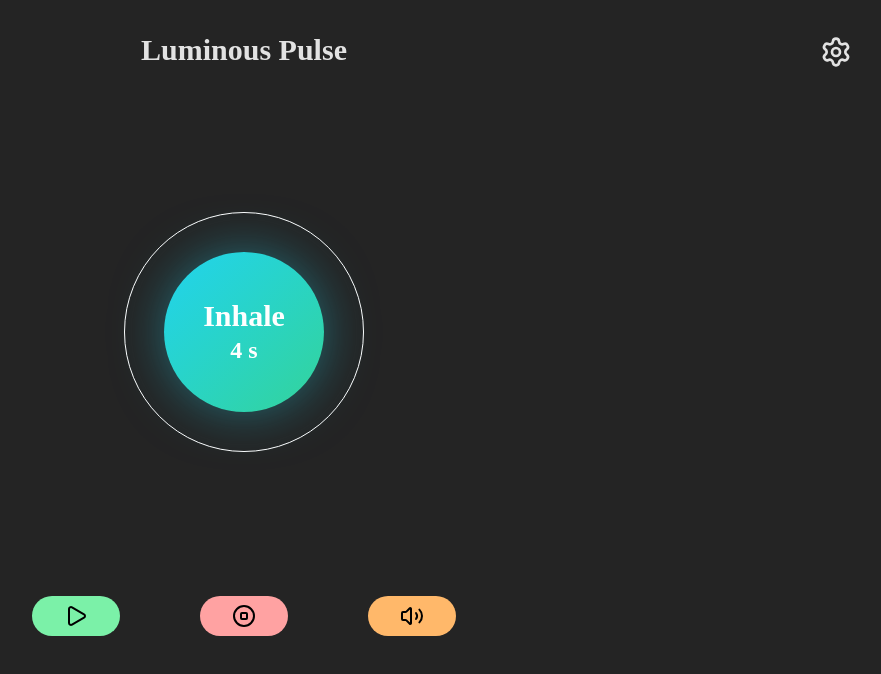
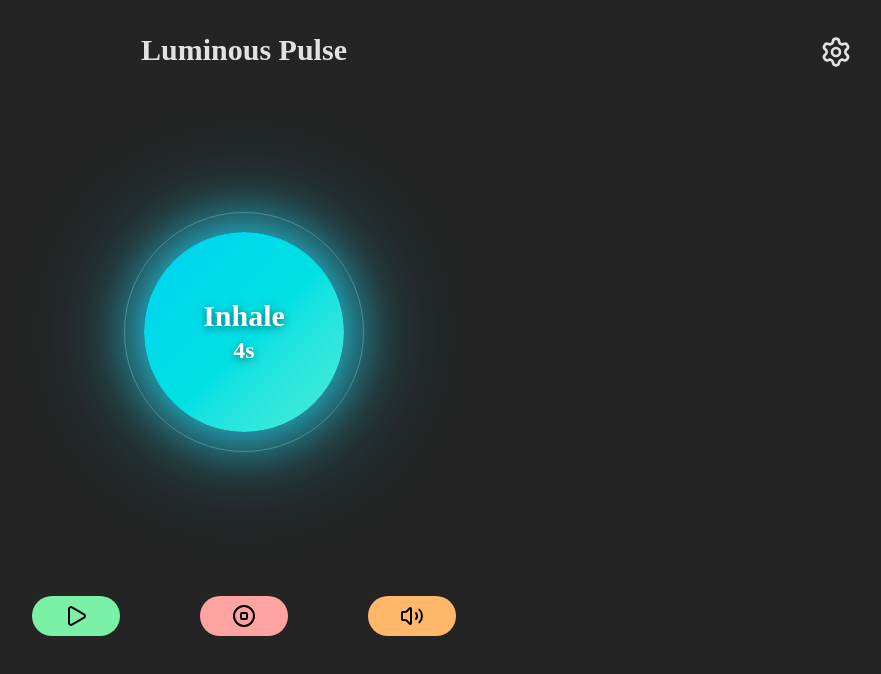
Before and after one commit to SivaKrishna6745/Luminous-Pulse, a React (Vite) app: page / in a window 1280 px wide. Shown: the top 674 px of the page, without its empty margins (396-1277 px from the left). Built offline with nearby package versions, Linux system fonts and the light colour scheme.

Commit message:
* Make the pulsar more vibrant

```diff
--- a/src/components/Pulsar.tsx
+++ b/src/components/Pulsar.tsx
@@ -25,17 +25,30 @@ const Pulsar = ({ phase = 'Inhale', timeLeft = 0, progress }: pulsarProps) => {
 
     return (
         <motion.div
-            className="h-40 md:h-60 w-40 md:w-60 rounded-full border-white border flex justify-center items-center"
+            className="h-40 md:h-60 w-40 md:w-60 rounded-full border-white/30 border flex justify-center items-center"
             animate={{
                 scale: getScale(),
                 opacity: phase === 'Exhale' || phase === 'Hold Empty' ? 0.8 : 1,
             }}
             transition={{ duration: 0.1, ease: 'easeInOut' }}
         >
-            <div className="rounded-full pulsar w-25 md:w-40 h-25 md:h-40 bg-linear-to-br from-neon-cyan to-neon-mint shadow-[0_0_60px_-10px_rgba(34,211,238,0.6)] flex flex-col justify-center items-center">
-                <p className="text-white text-xl md:text-3xl font-bold">{phase}</p>
-                <p className="text-white text-lg md:text-2xl font-bold">{Math.ceil(timeLeft / 1000)} s</p>
-            </div>
+            <motion.div
+                className="rounded-full pulsar w-25 md:w-50 h-25 md:h-50 bg-linear-to-br from-cyan-400 to-teal-300 flex flex-col justify-center items-center z-10"
+                animate={{
+                    boxShadow:
+                        phase === 'Inhale' || phase === 'Hold Full'
+                            ? '0 0 50px 10px rgba(34, 211, 238, 0.8), 0 0 100px 30px rgba(34, 211, 238, 0.3)'
+                            : '0 0 20px 5px rgba(34, 211, 238, 0.5), 0 0 40px 10px rgba(34, 211, 238, 0.1)',
+                }}
+                transition={{ duration: 0.5, ease: 'easeInOut' }}
+            >
+                <p className="text-white text-xl md:text-3xl font-bold drop-shadow-[0_2px_4px_rgba(0,0,0,0.5)]">
+                    {phase}
+                </p>
+                <p className="text-white text-lg md:text-2xl font-bold drop-shadow-[0_2px_4px_rgba(0,0,0,0.5)]">
+                    {Math.ceil(timeLeft / 1000)}s
+                </p>
+            </motion.div>
         </motion.div>
     );
 };
```
